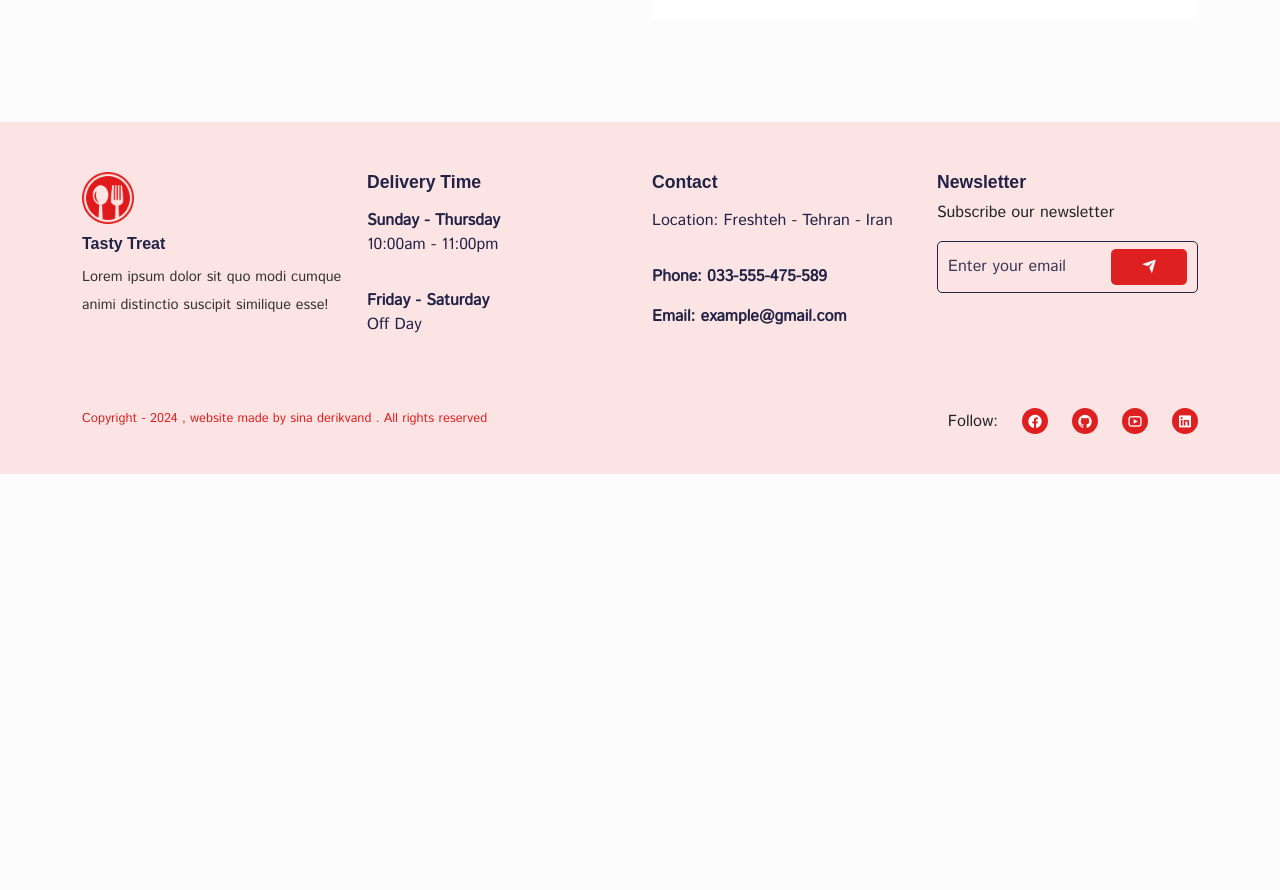
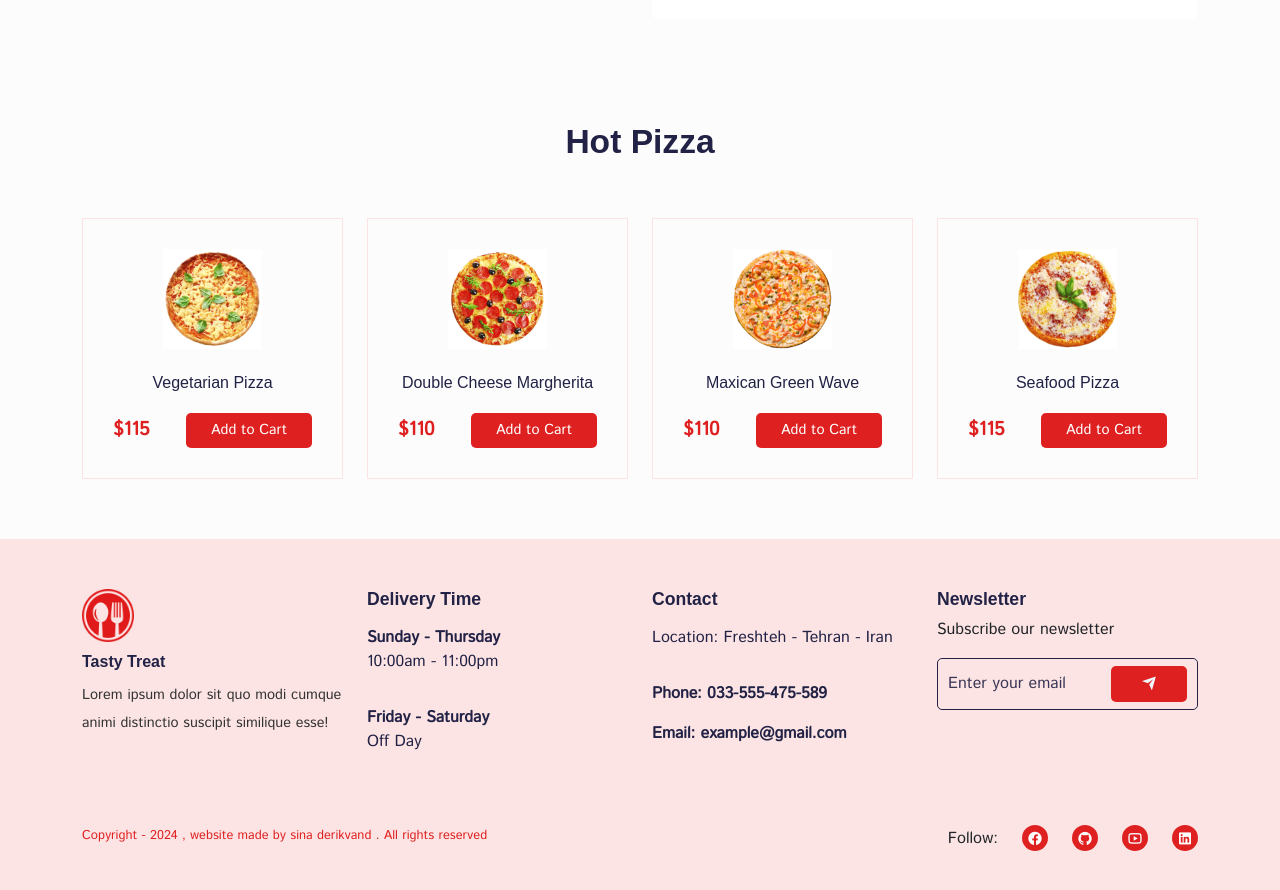
Before and after one commit to sinakoushkii/food-delivery-website, a React app: page /home in a window 1280 px wide. Shown: the part 3240-4130 px from the top of the page. Before the commit the page ends 3714 px from the top, so only its background shows below. Built offline with nearby package versions, Linux system fonts and the light colour scheme; the HTML template or start-up script is replaced by a standard one; a web font is replaced by a local one.

Commit message:
feat: hot pizza section added to website

```diff
--- a/src/pages/Home.jsx
+++ b/src/pages/Home.jsx
@@ -42,6 +42,13 @@
 
   const [category, setCategory] = useState('all')
   const [allProducts, setAllProducts] = useState(products)
+  const [hotPizza, setHotPizza] = useState([])
+
+  useEffect(() => {
+    const filteredPizza = products.filter(product => product.category === 'Pizza')
+    const slicedPizza = filteredPizza.slice(0, 4)
+    setHotPizza(slicedPizza)
+  }, [])
 
   useEffect(() => {
     let content;
@@ -69,6 +76,7 @@
 
   return (
     <Helmet title='home'>
+      {/* Header */}
       <section>
         <Container>
           <Row className='align-items-center'>
@@ -122,6 +130,7 @@
         <Category />
       </section>
 
+      {/* Service */}
       <section>
         <Container>
           <Row>
@@ -147,6 +156,7 @@
         </Container>
       </section>
 
+      {/* Popular Foods */}
       <section>
         <Container>
           <Row>
@@ -187,6 +197,7 @@
         </Container>
       </section>
 
+      {/* Why tasty treat */}
       <section>
         <Container>
           <Row className='d-flex align-items-center'>
@@ -208,14 +219,14 @@
                     <p className='choose__us-description'>Lorem ipsum dolor sit amet consectetur adipisicing elit. Fuga, tempora.</p>
                   </ListGroupItem>
                   <ListGroupItem className='border-0 ps-0'>
-                  <p className='choose__us-title d-flex align-items-center gap-2'>
+                    <p className='choose__us-title d-flex align-items-center gap-2'>
                       <i className="ri-checkbox-circle-line"></i>
                       High quality support
                     </p>
                     <p className='choose__us-description'>Lorem ipsum dolor sit amet consectetur adipisicing elit. Fuga, tempora.</p>
                   </ListGroupItem>
                   <ListGroupItem className='border-0 ps-0'>
-                  <p className='choose__us-title d-flex align-items-center gap-2'>
+                    <p className='choose__us-title d-flex align-items-center gap-2'>
                       <i className="ri-checkbox-circle-line"></i>
                       Order from any location
                     </p>
@@ -228,6 +239,25 @@
         </Container>
       </section>
 
+      {/* Hot Pizza */}
+      <section className='pt-0 mt-0'>
+        <Container>
+          <Row>
+            <Col lg='12' className='text-center mb-5'>
+              <h2>Hot Pizza</h2>
+            </Col>
+
+            {hotPizza.map(pizza => (
+              <Col lg='3' md='4' key={pizza.id}>
+                <ProductCart item={pizza} />
+              </Col>
+            ))}
+
+          </Row>
+        </Container>
+      </section>
+
+
     </Helmet>
   )
 }
```
